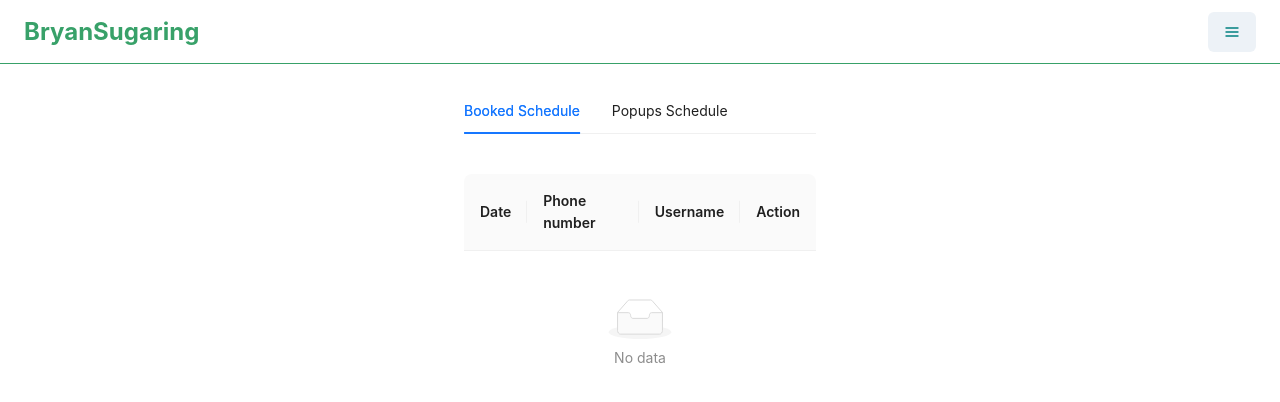
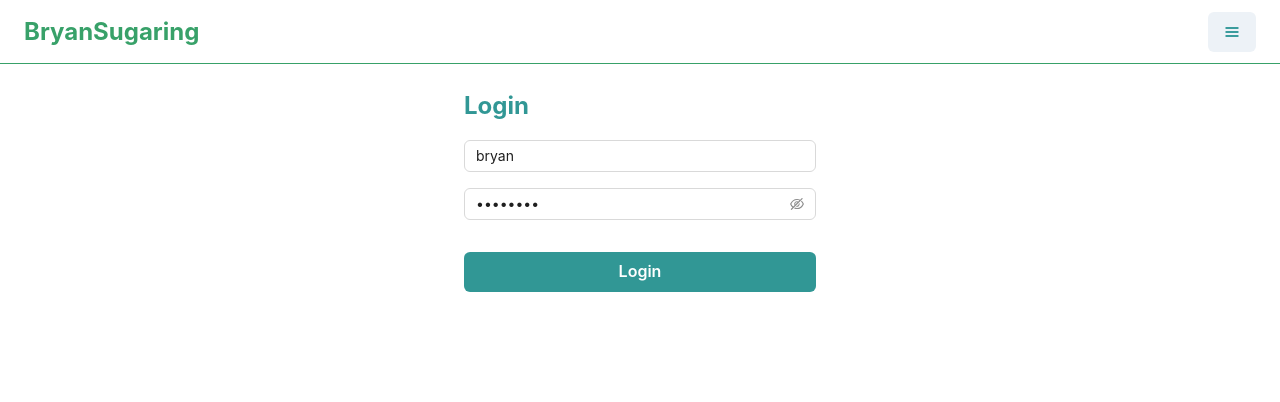
Before and after one commit to AceKnight97/BryanSugaring, a React (Create React App) app: page /admin in a window 1280 px wide. Shown: the top 402 px of the page. Built offline with nearby package versions, Linux system fonts and the light colour scheme; what fbemitter, redux-react-session would draw is missing.

Commit message:
add admin login

```diff
--- a/src/App.tsx
+++ b/src/App.tsx
@@ -23,12 +23,12 @@ function App() {
             <Route path="/production" element={<Production />}></Route>
             <Route path="/recruitment" element={<Recruitment />}></Route>
             <Route path="/about-us" element={<AboutUs />}></Route>
-            <Route path="/admin" element={<Admin />}></Route>
+            {/* <Route path="/admin" element={<Admin />}></Route> */}
             <Route
-              path="/user"
+              path="/admin"
               element={
                 <ProtectedRoute>
-                  <User />
+                  <Admin />
                 </ProtectedRoute>
               }
             ></Route>
--- a/src/pages/admin/_admin.scss
+++ b/src/pages/admin/_admin.scss
@@ -45,6 +45,12 @@
   .dis-none {
     display: none;
   }
+  &-login {
+    &-username,
+    &-password {
+      margin-top: 16px;
+    }
+  }
 }
 
 @media only screen and (max-width: 600px) {
--- /dev/null
+++ b/src/pages/admin/admin-login.tsx
@@ -0,0 +1,76 @@
+import { EyeInvisibleOutlined, EyeTwoTone } from "@ant-design/icons";
+import { Button, FormControl, Text } from "@chakra-ui/react";
+import { Input } from "antd";
+import { useMergeState } from "../../helper/customHooks";
+import "./_admin.scss";
+
+interface IAdminLogin {
+  onLoginSuccess?: () => void;
+}
+
+const AdminLogin = (props?: IAdminLogin) => {
+  // const { session } = useSession();
+  const [state, setState] = useMergeState({
+    username: "bryan",
+    password: "blondeau",
+    errMes: "",
+  });
+  const { onLoginSuccess } = props || {};
+
+  const { username, password, errMes } = state;
+
+  const onChange = (key: string, value: any) => {
+    setState({ [key]: value, errMes: "" });
+  };
+
+  const handleChangeUserName = (e: any) => {
+    onChange("username", e?.target?.value);
+  };
+
+  const handleChangePassword = (e: any) => {
+    onChange("password", e?.target?.value);
+  };
+
+  const onClickLogin = () => {
+    onLoginSuccess?.();
+  };
+
+  return (
+    <div className="admin-login">
+      <FormControl>
+        <Text color="teal.500" fontWeight="bold" fontSize={24}>
+          Login
+        </Text>
+
+        <Input
+          value={username}
+          onChange={handleChangeUserName}
+          className="admin-login-username"
+          placeholder="*Username"
+          status={!username && errMes ? "error" : undefined}
+        />
+        <Input.Password
+          value={password}
+          onChange={handleChangePassword}
+          className="admin-login-password"
+          placeholder="*Password"
+          status={!password && errMes ? "error" : undefined}
+          iconRender={(visible) =>
+            visible ? <EyeTwoTone /> : <EyeInvisibleOutlined />
+          }
+        />
+        <Button
+          colorScheme="teal"
+          className="home-book-now"
+          height={"40px"}
+          onClick={onClickLogin}
+          marginTop={8}
+        >
+          Login
+        </Button>
+      </FormControl>
+    </div>
+  );
+};
+
+export default AdminLogin;
--- a/src/pages/admin/index.tsx
+++ b/src/pages/admin/index.tsx
@@ -1,4 +1,4 @@
-import { Tabs } from "antd";
+import { Input, Tabs } from "antd";
 import { useEffect } from "react";
 import { connect } from "react-redux";
 import { useNavigate } from "react-router-dom";
@@ -6,6 +6,7 @@ import BookstHistory from "../../components/books-history";
 import PopupSchedule from "../../components/popup-schedule";
 import auth from "../../helper/auth";
 import { useMergeState } from "../../helper/customHooks";
+import AdminLogin from "./admin-login";
 import "./_admin.scss";
 
 interface IAdmin {
@@ -22,20 +23,28 @@ const Admin = (props?: IAdmin) => {
   // const { session } = useSession();
   const [state, setState] = useMergeState({
     activeTab: BOOKS_HISTORY,
+    logined: auth.isSuccess(),
+    username: "",
+    password: "",
   });
 
   const isAdmin = auth.getRole() === "Admin";
   const navigate = useNavigate();
 
   useEffect(() => {
-    console.log({auth})
+    console.log({ auth });
     // if (!auth.isSuccess()) {
     //   navigate("/BryanSugaring");
     //   console.log("logout");
     // }
   }, [props?.login]);
 
-  const { activeTab } = state;
+  const onLoginSuccess = () => {
+    console.log('fadfa')
+    setState({ logined: true });
+  };
+
+  const { activeTab, logined } = state;
 
   const onChangeTab = (activeTab = "") => {
     setState({ activeTab });
@@ -43,6 +52,7 @@ const Admin = (props?: IAdmin) => {
 
   return (
     <div className="admin">
+      {logined ? (
         <Tabs
           activeKey={activeTab}
           tabPosition="top"
@@ -61,6 +71,9 @@ const Admin = (props?: IAdmin) => {
             },
           ]}
         />
+      ) : (
+        <AdminLogin onLoginSuccess={onLoginSuccess} />
+      )}
       {/* <AdminPopupForm type={ECRUDType.ADD} /> */}
     </div>
   );
--- a/src/pages/home/home-booking.tsx
+++ b/src/pages/home/home-booking.tsx
@@ -17,7 +17,7 @@ const HomeBooking = () => {
   };
 
   const handleInputChange = (e: any) => {
-    onChange("phoneNumber", e.target.value);
+    onChange("phoneNumber", e?.target?.value);
   };
 
   const onChange = (key: string, value: any) => {
--- a/src/redux/reducers/initialState.js
+++ b/src/redux/reducers/initialState.js
@@ -1,6 +1,8 @@
 export default {
   loading: {},
-  login: {},
+  login: {
+    isSuccess: false
+  },
   bookings: [],
   checkins: [],
   foodMasterData: [],
```
Also changed, not shown: src/components/ProtectedRoute.tsx (+9 -2 lines). Lines whose indentation alone changed are shown as unchanged.
